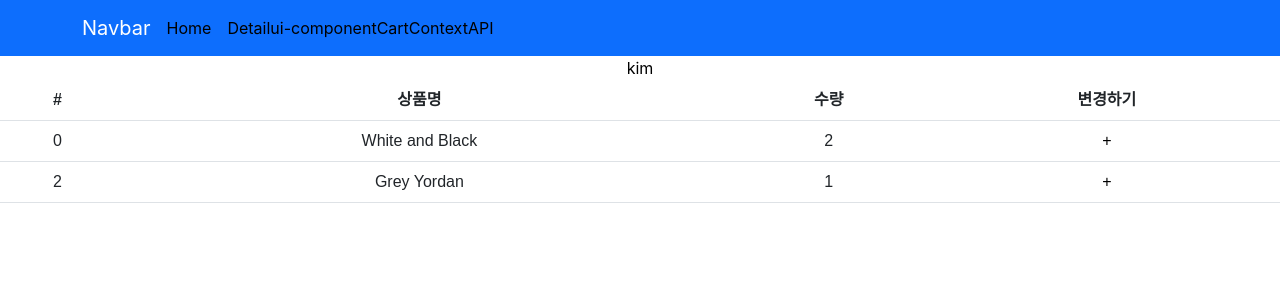
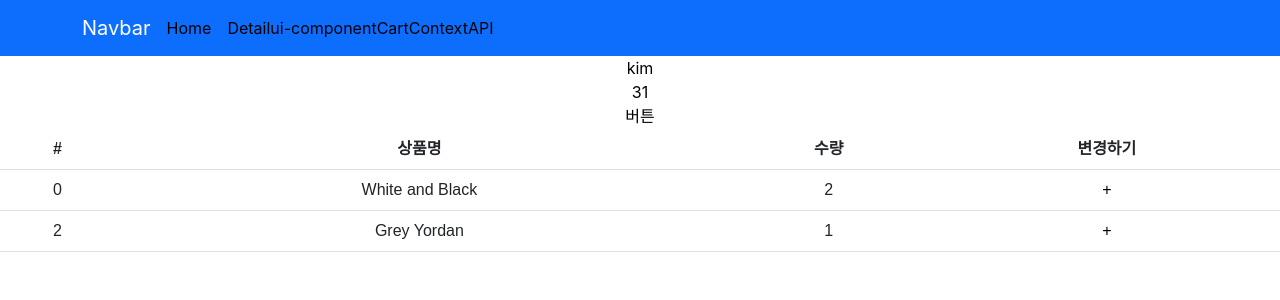
Before and after one commit to wangkodok/React-Study, a React (Create React App) app in the folder shop/: page /cart in a window 1280 px wide. Shown: the top 300 px of the page. Built offline with nearby package versions, Linux system fonts and the light colour scheme.

Commit message:
리액트 리덕스 오브젝트 State 숫자 증가하는 코드

```diff
--- a/shop/src/routes/Cart.js
+++ b/shop/src/routes/Cart.js
@@ -1,6 +1,12 @@
 import { Table } from "react-bootstrap";
 import { useDispatch, useSelector } from "react-redux";
-import { 변경, 이름변경, 숫자증가, 오브젝트변경 } from "../store"; // store 파일에서 변경해주는 함수 불러오기
+import {
+  변경,
+  이름변경,
+  숫자증가,
+  오브젝트변경,
+  오브젝트숫자증가,
+} from "../store"; // store 파일에서 변경해주는 함수 불러오기
 
 function Cart() {
   let state = useSelector((state) => {
@@ -15,6 +21,14 @@ function Cart() {
     <>
       {/* <div>{state.user}</div> */}
       <div>{state.리터럴변경.name}</div>
+      <div>{state.리터럴변경.age}</div>
+      <button
+        onClick={() => {
+          dispatch(오브젝트숫자증가());
+        }}
+      >
+        버튼
+      </button>
       <Table>
         <thead>
           <tr>
--- a/shop/src/store.js
+++ b/shop/src/store.js
@@ -29,10 +29,13 @@ let 리터럴변경 = createSlice({
     오브젝트변경(state) {
       state.name = "do";
     },
+    오브젝트숫자증가(state) {
+      state.age = state.age + 1;
+    },
   },
 });
 
-export let { 오브젝트변경 } = 리터럴변경.actions;
+export let { 오브젝트변경, 오브젝트숫자증가 } = 리터럴변경.actions;
 
 let box = createSlice({
   name: "box",
```
